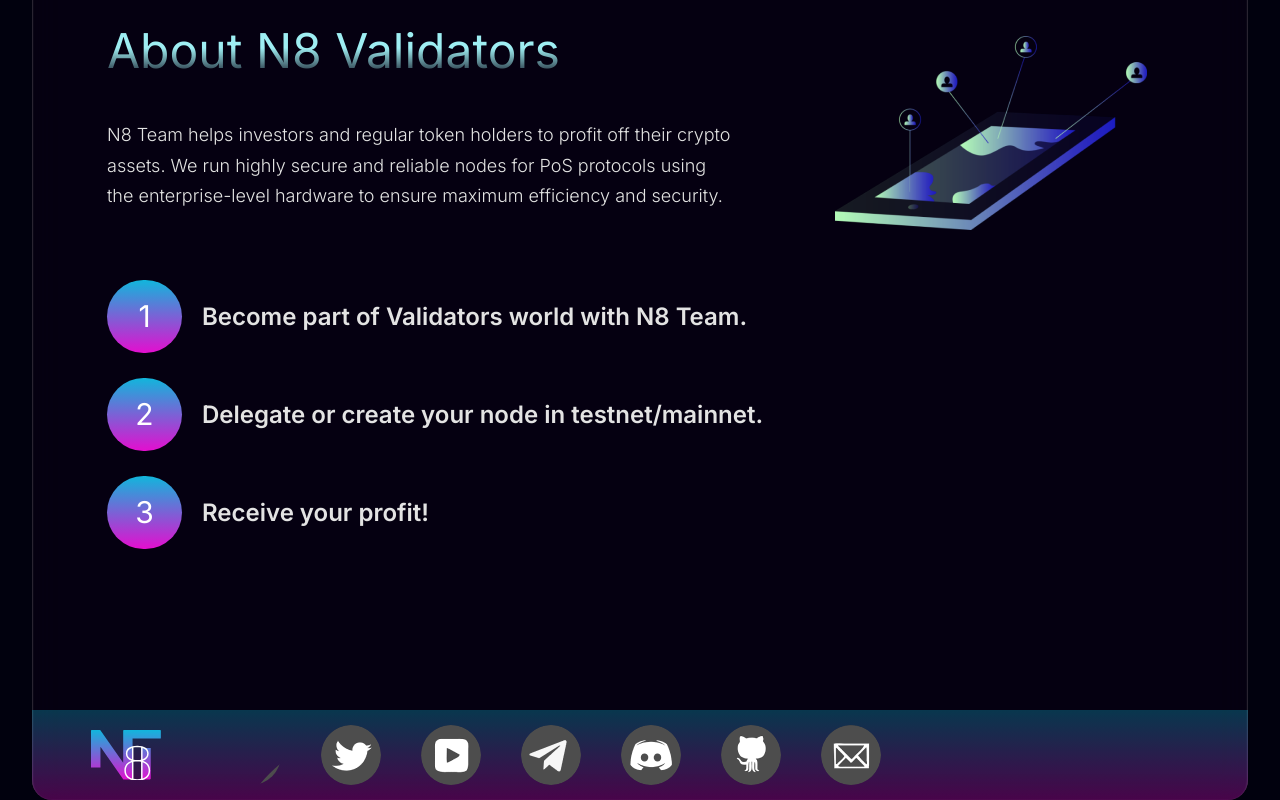
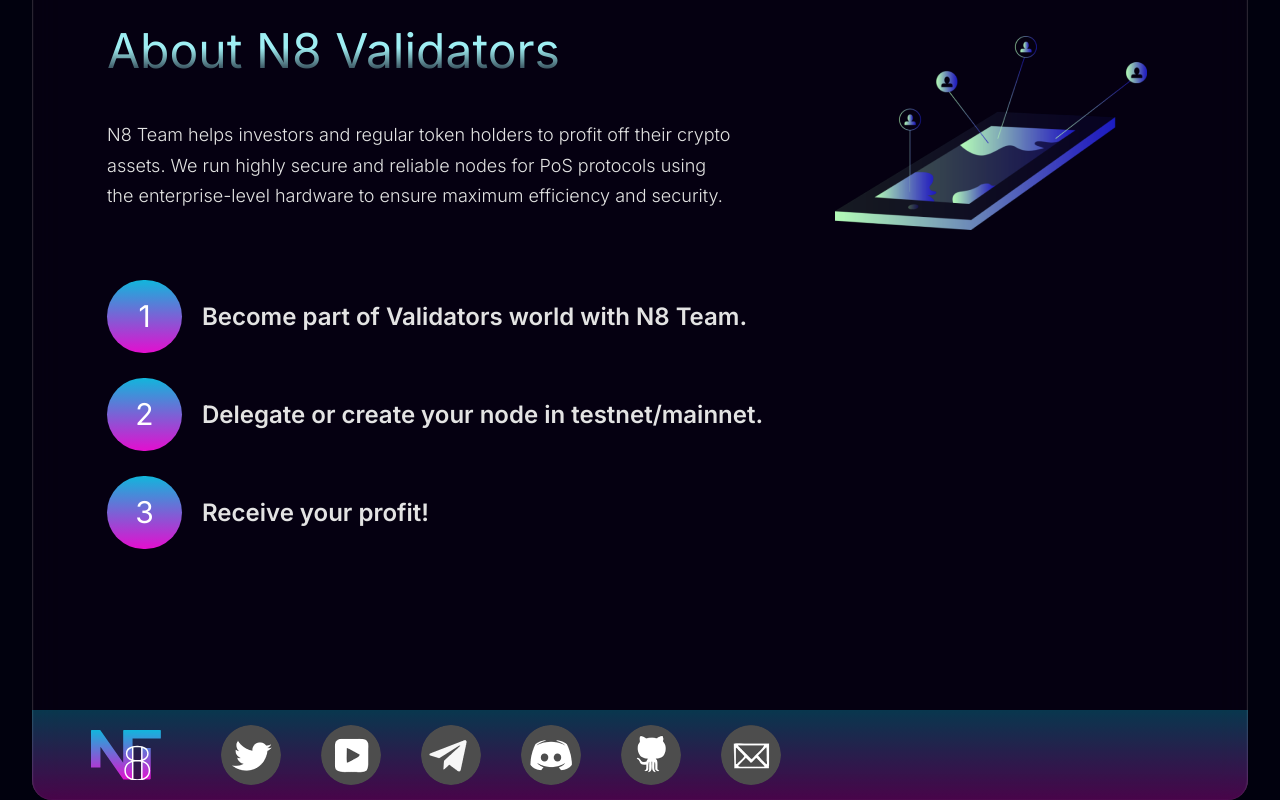
Before and after one commit to krompets/n8-website, an Angular app in the folder frontend/: page / in a window 1280 px wide. Shown: the part 5041-5841 px from the top of the page. Built offline with nearby package versions, Linux system fonts and the light colour scheme.

Commit message:
Removed unneeded social item

```diff
--- a/frontend/src/app/components/content/app-content.component.html
+++ b/frontend/src/app/components/content/app-content.component.html
@@ -163,7 +163,6 @@
   <div class="app-content-wrapper__social" [id]="anchor.contacts">
     <div class="app-logo"></div>
     <div class="social-items">
-      <a class="social-icon website-icon" href="" target="_blank"></a>
       <a class="social-icon twitter-icon" href="" target="_blank"></a>
       <a class="social-icon youtube-icon" href="" target="_blank"></a>
       <a class="social-icon telegram-icon" href="" target="_blank"></a>
```
